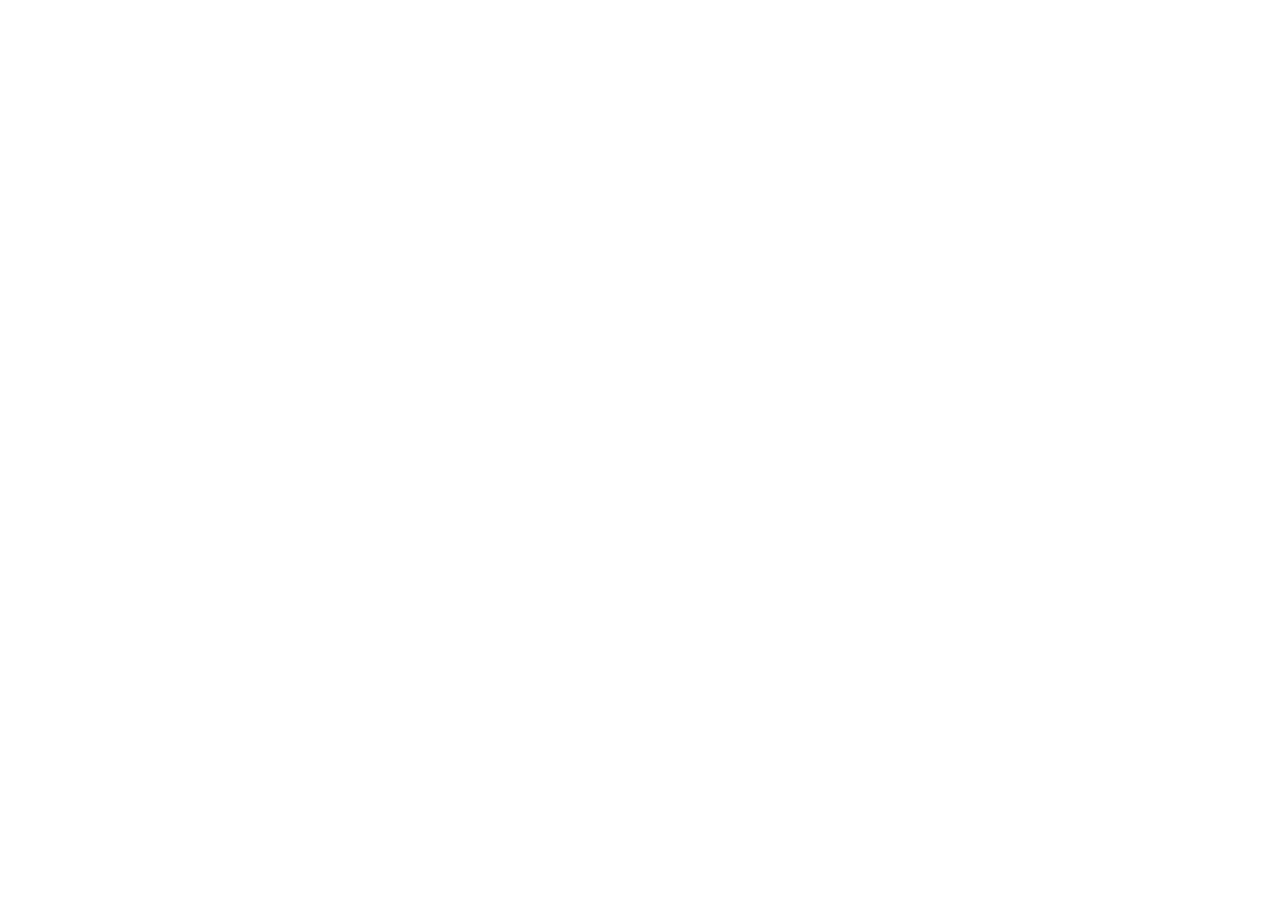
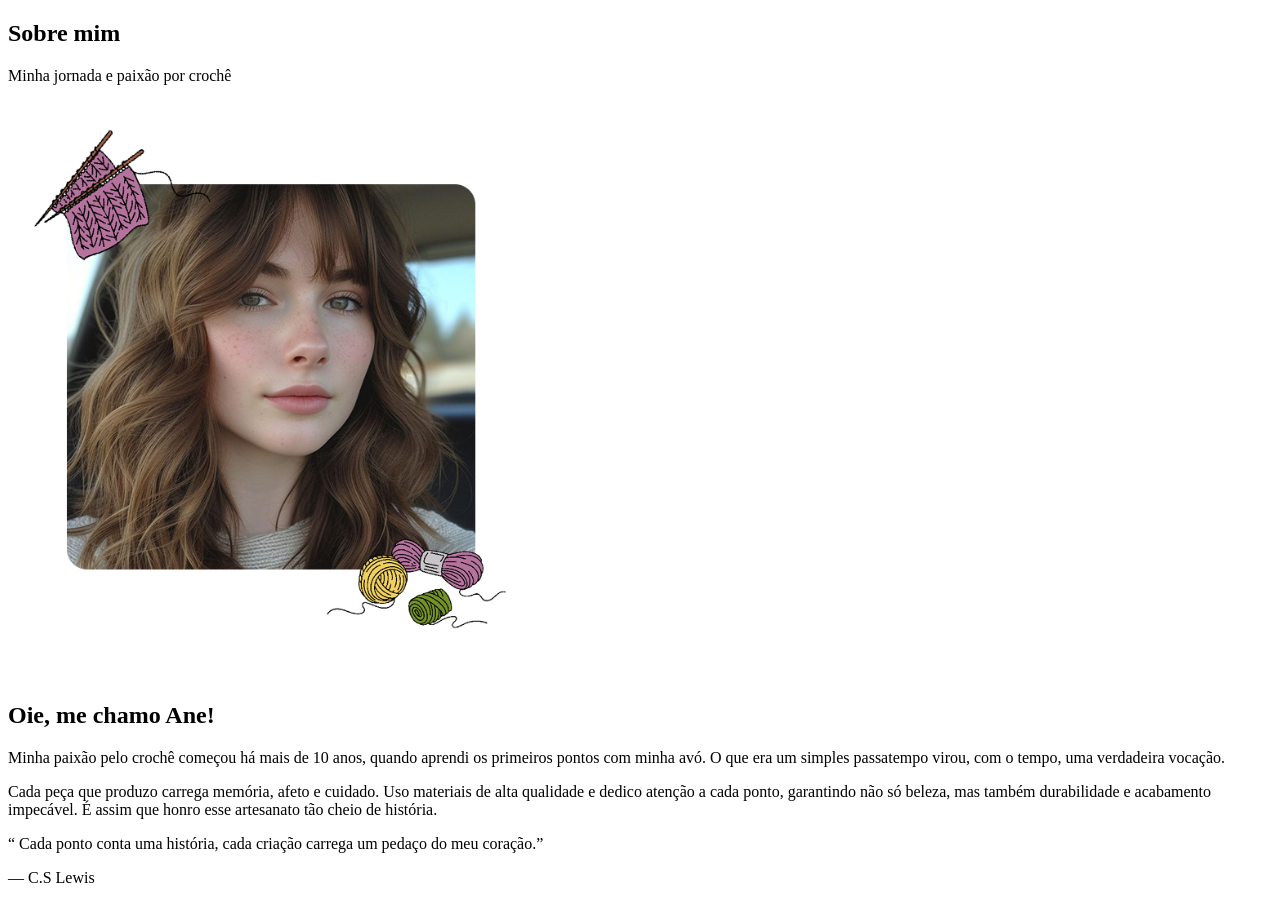
Before and after one commit to Fiap-ESPY/alecrim-croches, a plain HTML site: page index.html in a window 1280 px wide. Before the commit the page ends 800 px from the top, so only its background shows below. Drawn offline with Linux system fonts and the light colour scheme.

Commit message:
feat: about-section

```diff
--- a/index.html
+++ b/index.html
@@ -1,15 +1,50 @@
 <!DOCTYPE html>
 <html lang="pt-br">
-<head>
-    <meta charset="UTF-8">
-    <meta name="viewport" content="width=device-width, initial-scale=1.0">
+  <head>
+    <meta charset="UTF-8" />
+    <meta name="viewport" content="width=device-width, initial-scale=1.0" />
     <title>Alecrim Crochês</title>
-    <link rel="stylesheet" href="assets/style.css">
-    <link rel="shortcut icon" href="assets/img/logo/logo_icone.png" type="image/x-icon">
-</head>
-<body>
+    <link rel="stylesheet" href="assets/style.css" />
+    <link
+      rel="shortcut icon"
+      href="assets/img/logo/logo_icone.png"
+      type="image/x-icon"
+    />
+  </head>
+  <body>
     <main>
-
+      <section>
+        <div>
+          <h1>Sobre mim</h1>
+          <p>Minha jornada e paixão por crochê</p>
+        </div>
+        <div>
+            <img
+          src="assets/img/sobre/profile.png"
+          alt="Foto de Perfil"
+          width="500"
+        />
+        </div>
+        <div>
+          <h2>Oie, me chamo Ane!</h2>
+          <p>
+            Minha paixão pelo crochê começou há mais de 10 anos, quando aprendi
+            os primeiros pontos com minha avó. O que era um simples passatempo
+            virou, com o tempo, uma verdadeira vocação.
+          </p>
+          <p>
+            Cada peça que produzo carrega memória, afeto e cuidado. Uso
+            materiais de alta qualidade e dedico atenção a cada ponto,
+            garantindo não só beleza, mas também durabilidade e acabamento
+            impecável. É assim que honro esse artesanato tão cheio de história.
+          </p>
+          <p>
+            “ Cada ponto conta uma história, cada criação carrega um pedaço do
+            meu coração.”
+          </p>
+          <p>— C.S Lewis</p>
+        </div>
+      </section>
     </main>
-</body>
+  </body>
 </html>
```
